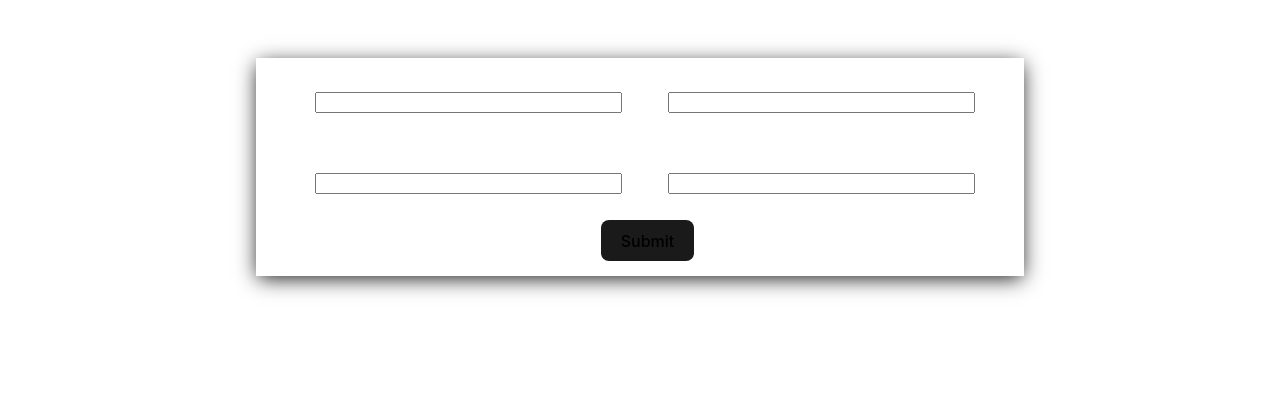
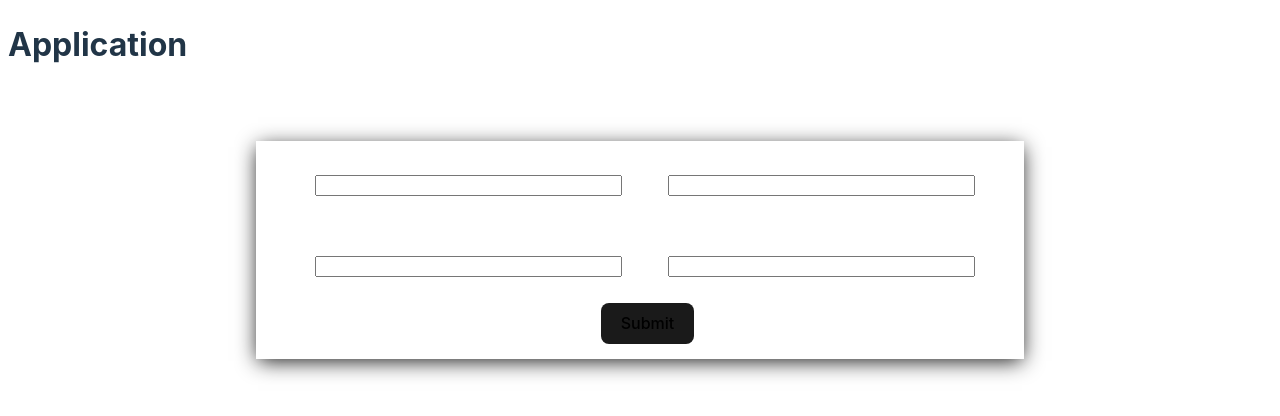
Before and after one commit to dhruv2253/CV-Application, a React (Vite) app: page / in a window 1280 px wide. Shown: the top 416 px of the page. Built offline with nearby package versions, Linux system fonts and the light colour scheme.

Commit message:
added application header

```diff
--- a/src/main.tsx
+++ b/src/main.tsx
@@ -5,5 +5,9 @@ import './index.css'
 import { Form } from './Form'
 
 ReactDOM.createRoot(document.getElementById('root') as HTMLElement).render(
- <Form firstName={''} lastName={''} email={''} phone={''}></Form>
+  <div>
+      <h1>Application</h1>
+      <Form firstName={''} lastName={''} email={''} phone={''}></Form>
+  </div>
+
 )
```
